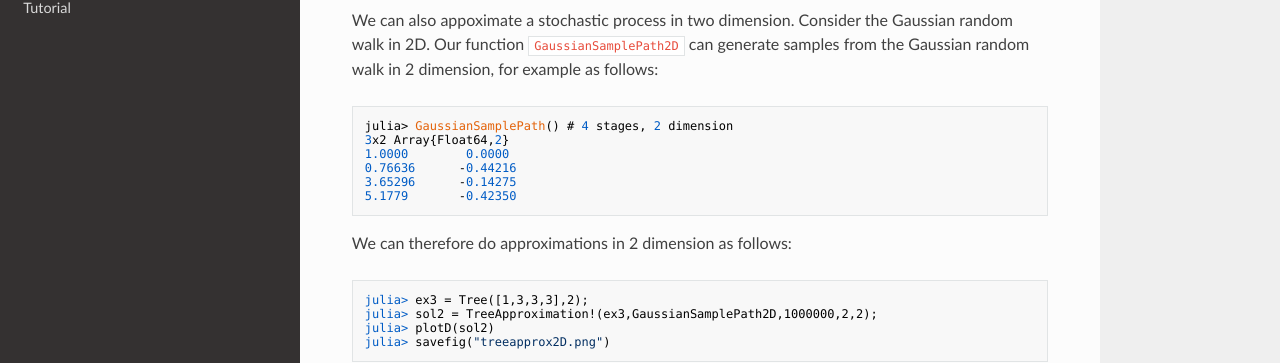
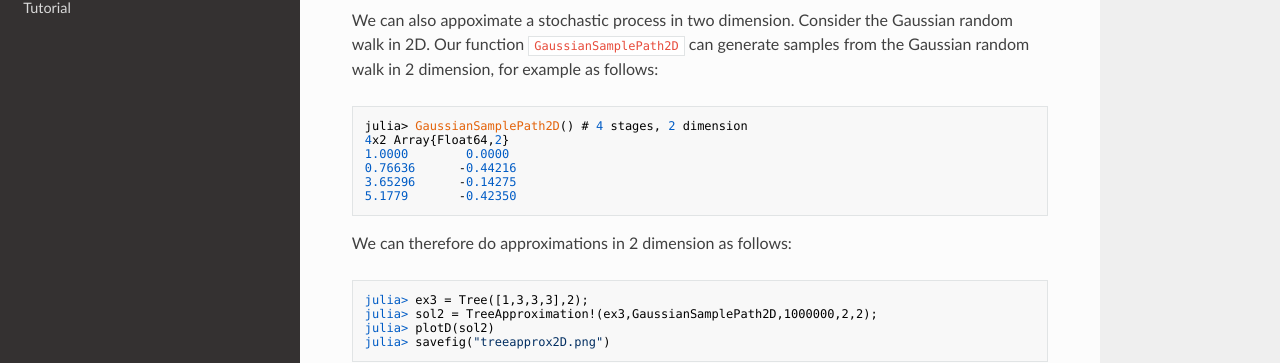
Before and after one commit to kirui93/ScenTrees.jl, an MkDocs documentation site: the page built from docs/src/tutorial/tutorial4.md, in a window 1280 px wide and 900 px high, scrolled down 1594 px. Shown: the part 141-504 px from the top of the window. Built offline with MkDocs 1.6.1, drawn with Linux system fonts in a browser that asks for light colours; nearby versions of some CDN libraries; old or Windows-style settings are respelled for this version of MkDocs.

Commit message:
4x2 mistake

````diff
--- a/docs/src/tutorial/tutorial4.md
+++ b/docs/src/tutorial/tutorial4.md
@@ -76,8 +76,8 @@ The output for the above approximation, shown below, is a scenario tree that is
 We can also appoximate a stochastic process in two dimension. Consider the Gaussian random walk in 2D. Our function `GaussianSamplePath2D` can generate samples from the Gaussian random walk in 2 dimension, for example as follows:
 
 ```julia
-julia> GaussianSamplePath() # 4 stages, 2 dimension
-3x2 Array{Float64,2}
+julia> GaussianSamplePath2D() # 4 stages, 2 dimension
+4x2 Array{Float64,2}
 1.0000        0.0000
 0.76636      -0.44216
 3.65296      -0.14275
````
